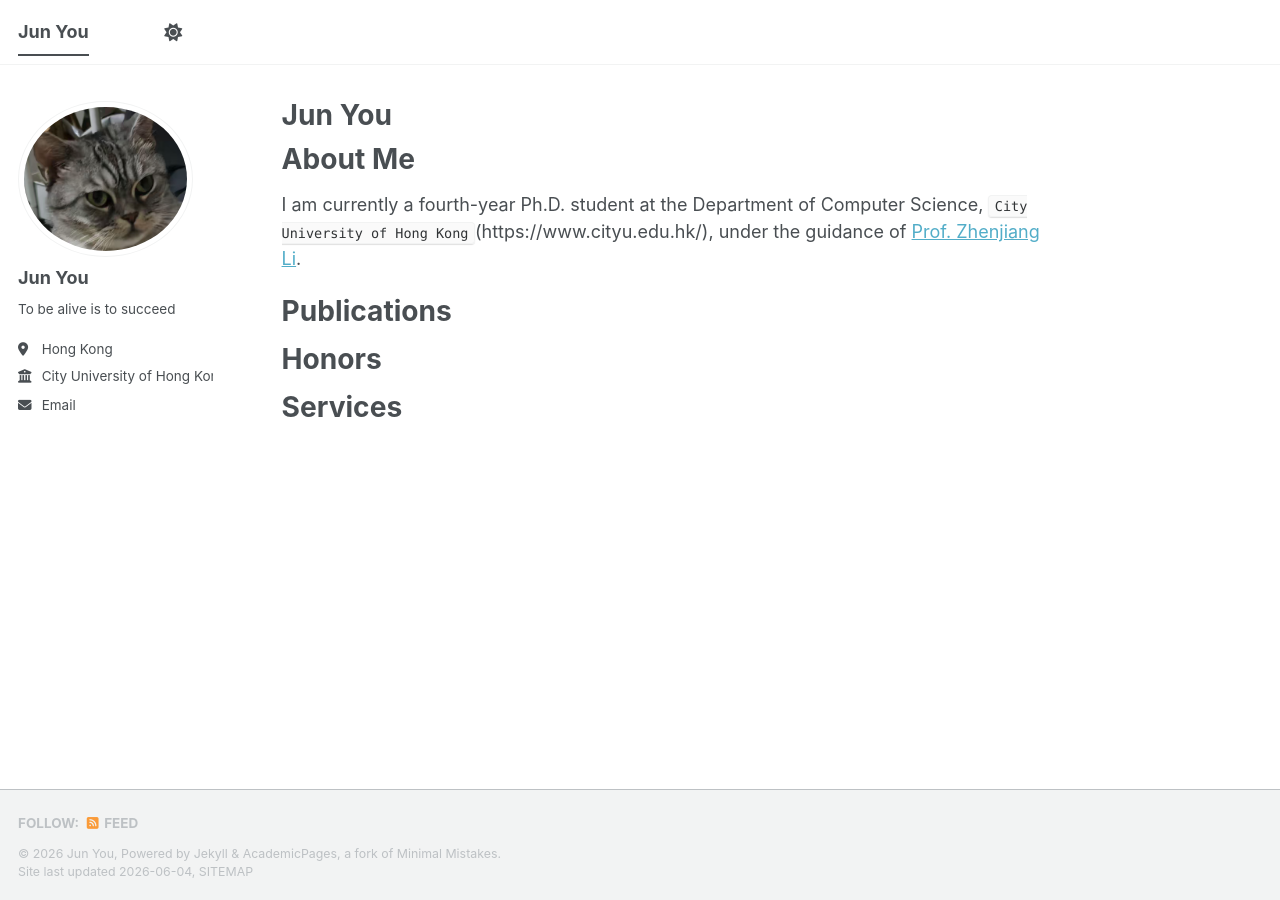
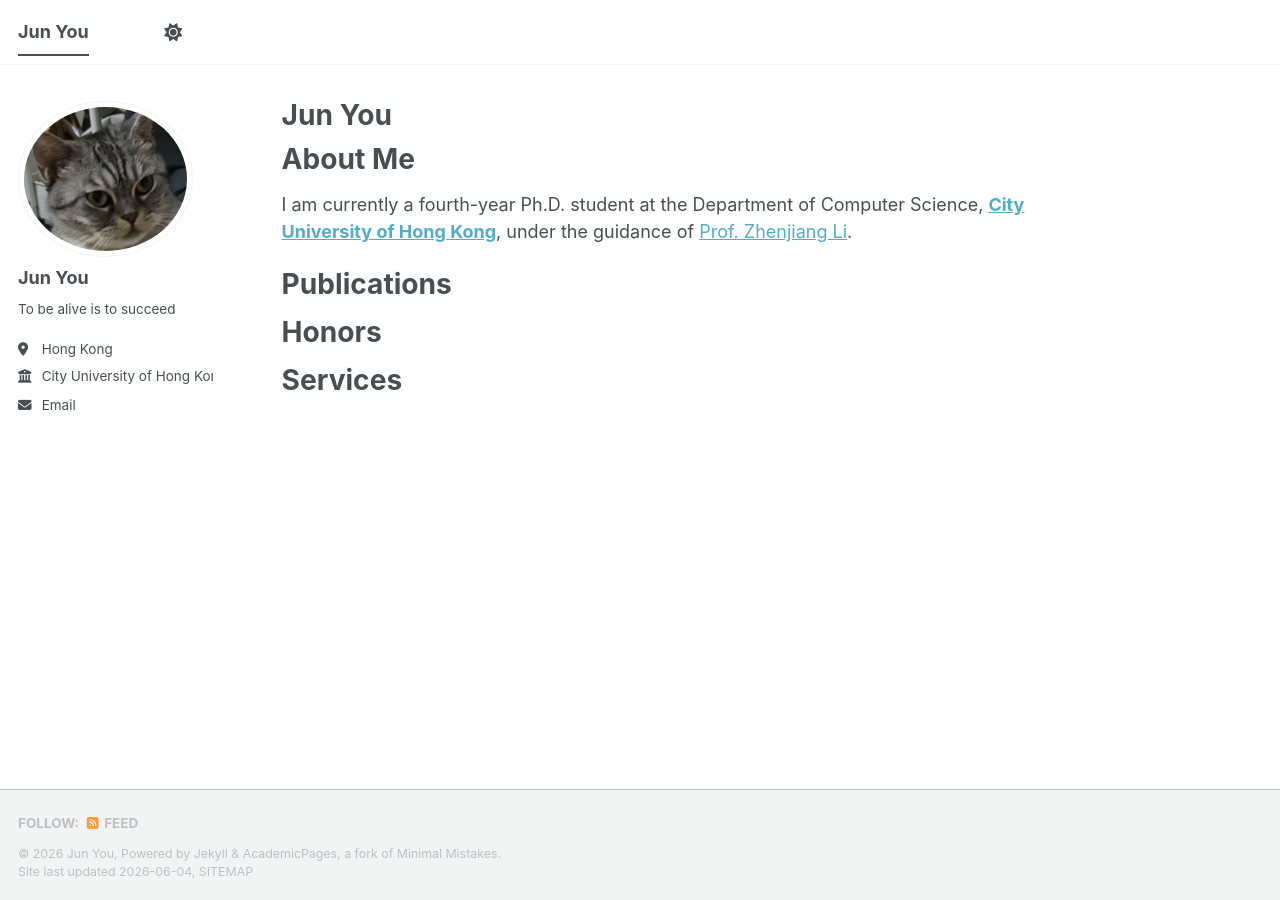
Before and after one commit to junyou2001/junyou2001.github.io, a Jekyll site: the page built from _pages/about.md, in a window 1280 px wide. Built offline with Jekyll 4.4.1, drawn with Linux system fonts in a browser that asks for light colours; a script bundle is joined from its source files by our own code; library files that are not in the unit come from our copies.

Commit message:
'update'

```diff
--- a/_pages/about.md
+++ b/_pages/about.md
@@ -10,7 +10,7 @@
 About Me
 ======
 
-I am currently a fourth-year Ph.D. student at the Department of Computer Science, `City University of Hong Kong`(https://www.cityu.edu.hk/), under the guidance of [Prof. Zhenjiang Li](https://www.cs.cityu.edu.hk/~zhenjili/).
+I am currently a fourth-year Ph.D. student at the Department of Computer Science, **[City University of Hong Kong](https://www.cityu.edu.hk/)**, under the guidance of [Prof. Zhenjiang Li](https://www.cs.cityu.edu.hk/~zhenjili/).
 
 Publications
 ======
```
